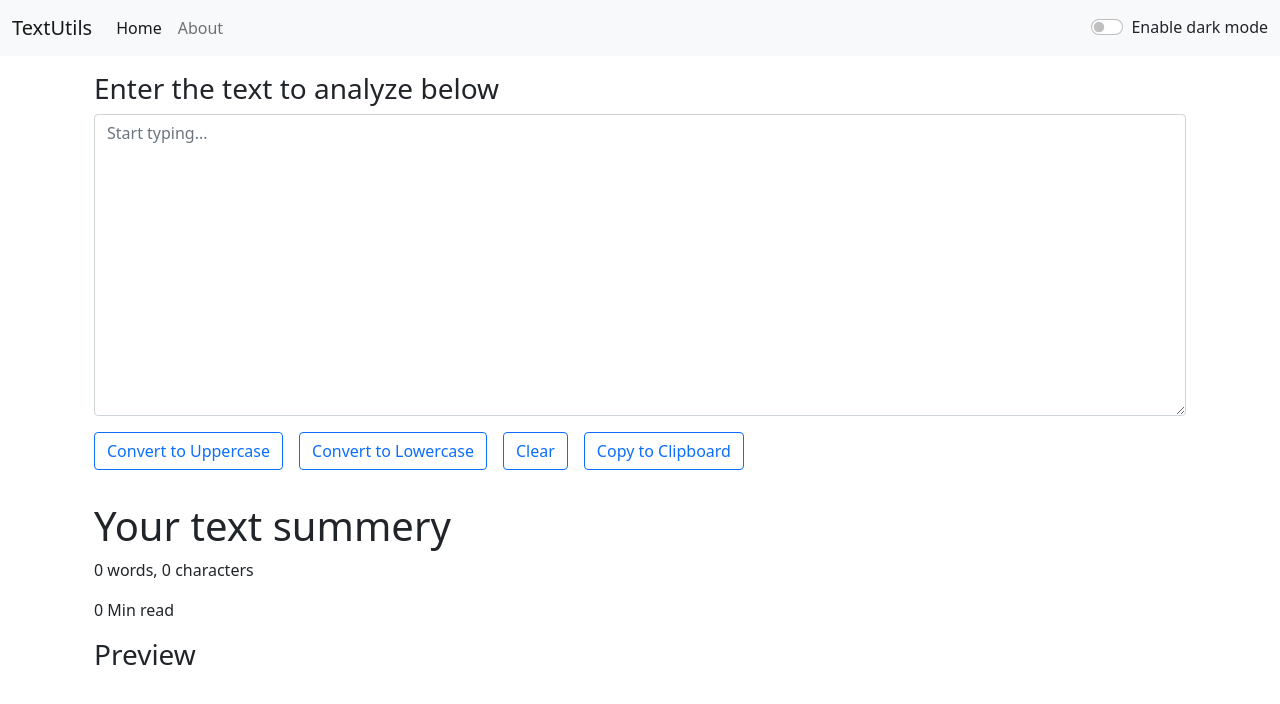
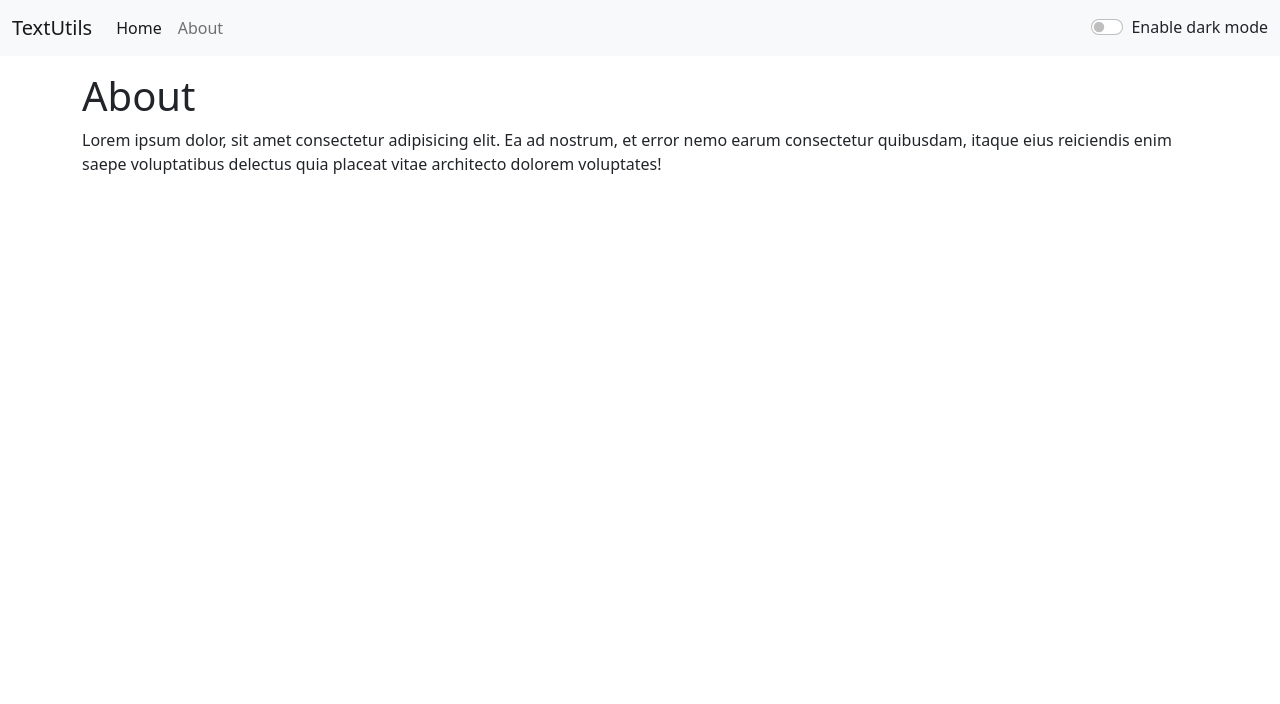
Before and after one commit to sailendrachettri/text-helper, a React (Create React App) app: page /about in a window 1280 px wide. Shown: the top 704 px of the page. Built offline with nearby package versions, Linux system fonts and the light colour scheme.

Commit message:
about page added and changed the url

```diff
--- a/package.json
+++ b/package.json
@@ -8,6 +8,7 @@
     "@testing-library/user-event": "^12.8.3",
     "react": "^17.0.2",
     "react-dom": "^17.0.2",
+    "react-router-dom": "^5.2.0",
     "react-scripts": "4.0.3",
     "web-vitals": "^1.1.2"
   },
--- a/src/App.js
+++ b/src/App.js
@@ -1,7 +1,9 @@
 import Navbar from "./components/Navbar";
 import TextForm from "./components/TextForm";
-import React, { useState } from 'react'
+import React, { useState } from 'react';
 import Alert from "./components/Alert";
+import About from "./components/About";
+import { BrowserRouter as Router, Switch, Route } from 'react-router-dom';
 
 function App() {
     const [mode, setMode] = useState('light');
@@ -35,11 +37,21 @@ function App() {
 
     return (
         <>
+            <Router>
                 <Navbar mode={mode} toggleMode={toggleMode} />
                 <Alert alert={alert} />
                 <div className="container my-3">
+                    <Switch>
+                        <Route path="/about">
+                            <About aboutText="About" />
+                        </Route>
+
+                        <Route exact path="/">
                             <TextForm showAlert={showAlert} heading="Enter the text to analyze below" mode={mode} />
+                        </Route>
+                    </Switch>
                 </div>
+            </Router>
         </>
     )
 }
--- /dev/null
+++ b/src/components/About.js
@@ -0,0 +1,10 @@
+import React from 'react'
+
+export default function About() {
+    return (
+        <div>
+            <h1>About</h1>
+            <p>Lorem ipsum dolor, sit amet consectetur adipisicing elit. Ea ad nostrum, et error nemo earum consectetur quibusdam, itaque eius reiciendis enim saepe voluptatibus delectus quia placeat vitae architecto dolorem voluptates!</p>
+        </div>
+    )
+}
--- a/src/components/Navbar.js
+++ b/src/components/Navbar.js
@@ -1,5 +1,6 @@
 import React from 'react'
-import PropTypes from 'prop-types'
+import PropTypes from 'prop-types';
+import { Link } from 'react-router-dom';
 
 
 function Navbar(props) {
@@ -7,17 +8,17 @@ function Navbar(props) {
         <>
             <nav className={`navbar navbar-expand-lg navbar-${props.mode} bg-${props.mode}`}>
                 <div className="container-fluid">
-                    <a className="navbar-brand" href="/">{props.title}</a>
+                    <Link className="navbar-brand" to="/">{props.title}</Link>
                     <button className="navbar-toggler" type="button" data-bs-toggle="collapse" data-bs-target="#navbarSupportedContent" aria-controls="navbarSupportedContent" aria-expanded="false" aria-label="Toggle navigation">
                         <span className="navbar-toggler-icon"></span>
                     </button>
                     <div className="collapse navbar-collapse" id="navbarSupportedContent">
                         <ul className="navbar-nav me-auto mb-2 mb-lg-0">
                             <li className="nav-item">
-                                <a className="nav-link active" aria-current="page" href="/">Home</a>
+                                <Link className="nav-link active" aria-current="page" to="/">Home</Link>
                             </li>
                             <li className="nav-item">
-                                <a className="nav-link" href="/">{props.aboutText}</a>
+                                <Link className="nav-link" to="/about">{props.aboutText}</Link>
                             </li>
 
                         </ul>
```
Also changed, not shown: 1 other file (tests, documents, lock files or other folders). Lines whose indentation alone changed are shown as unchanged.
